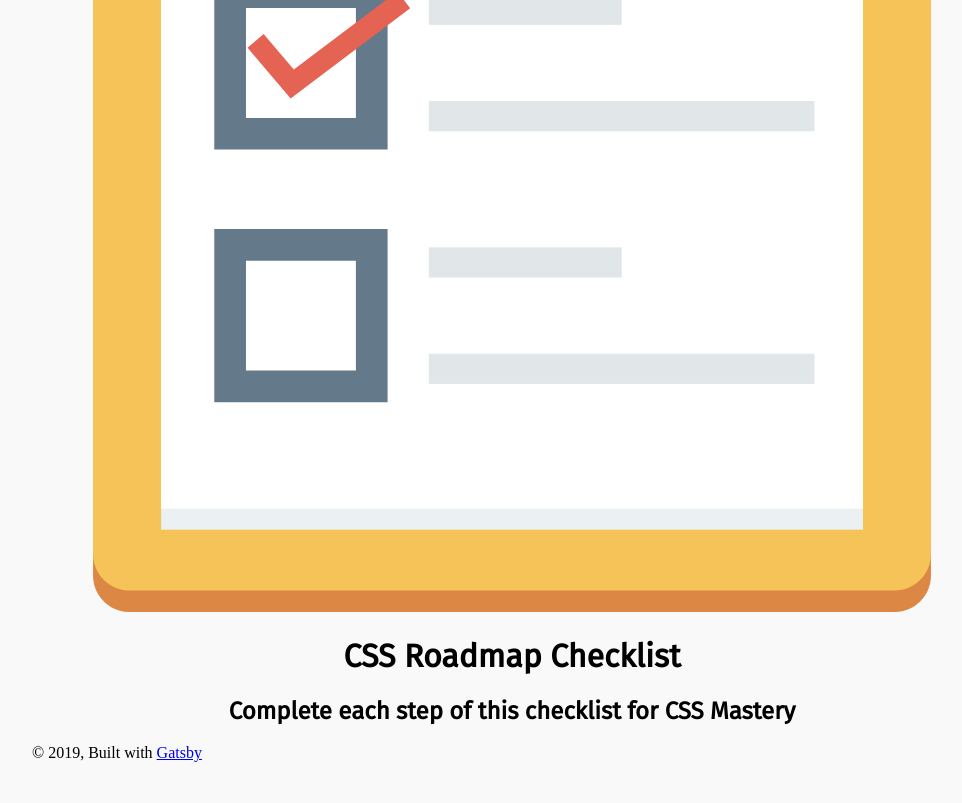
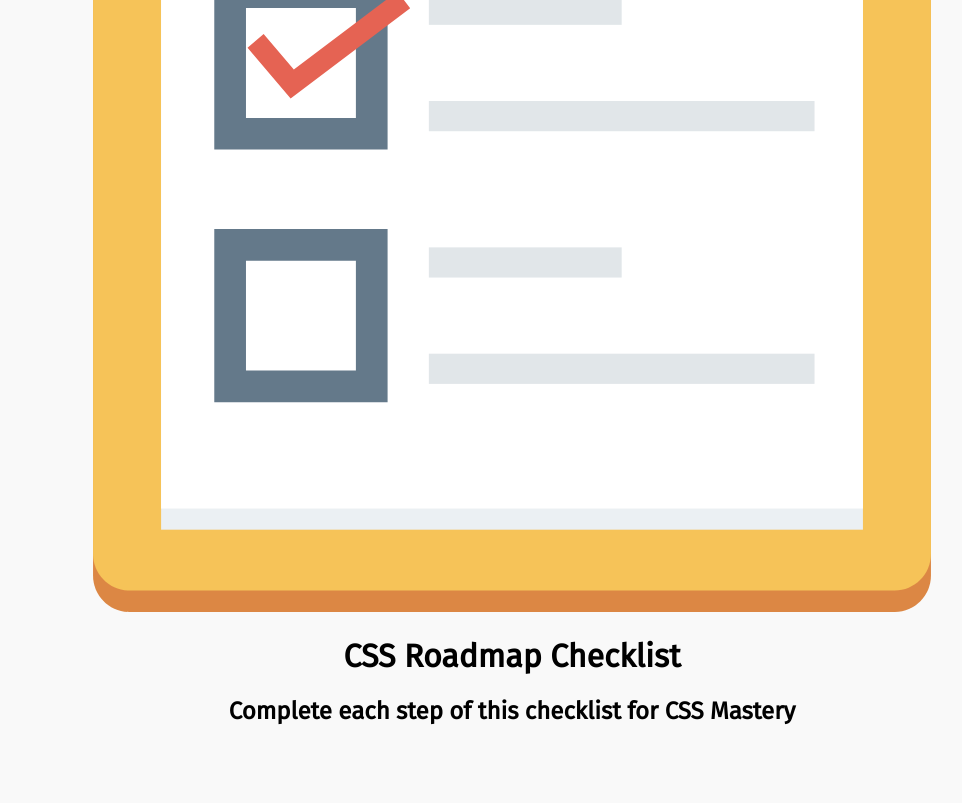
Before and after one commit to SamanRohanizade/css-roadmap-checklist, a Gatsby site: page / in a window 1280 px wide. Shown: the part 606-1409 px from the top of the page, without its empty margins (128-1090 px from the left). Built offline with nearby package versions, Linux system fonts and the light colour scheme; Gatsby itself is replaced by a stand-in of ours.

Commit message:
add padding to main section and remote footer

```diff
--- a/src/components/layout.js
+++ b/src/components/layout.js
@@ -1,5 +1,4 @@
 import React from "react"
-import PropTypes from "prop-types"
 import { useStaticQuery, graphql } from "gatsby"
 import headerImage from 'src/images/checklist.svg'
 import Header from "./header"
@@ -32,17 +31,11 @@ const Layout = ({ children }) => {
       >
         <main>{children}</main>
         <footer>
-          © {new Date().getFullYear()}, Built with
-          {` `}
-          <a href="https://www.gatsbyjs.org">Gatsby</a>
+
         </footer>
       </div>
     </>
   )
 }
 
-Layout.propTypes = {
-  children: PropTypes.node.isRequired,
-}
-
 export default Layout
--- a/src/components/layout.scss
+++ b/src/components/layout.scss
@@ -8,6 +8,7 @@
        url('../fonts/fira-sans-v10-latin-regular.woff') format('woff'); /* Chrome 6+, Firefox 3.6+, IE 9+, Safari 5.1+ */
 }
 body {
+  font-family: 'Fira Sans';
   background: #f9f9f9;
 }
 
@@ -16,3 +17,7 @@ body {
     font-family: 'Fira Sans';
   }
 }
+
+main {
+  padding: 1rem;
+}
```
